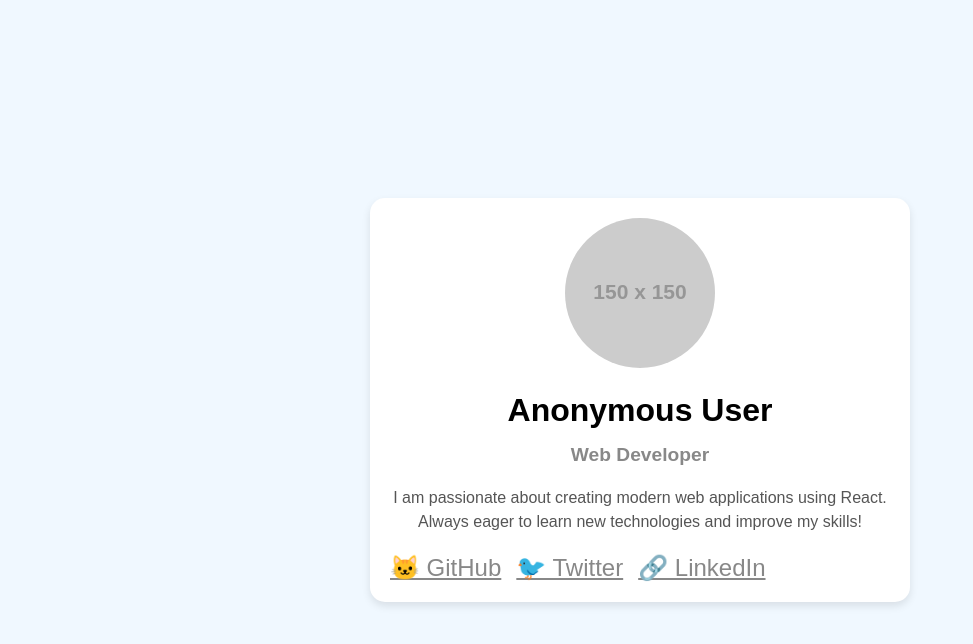
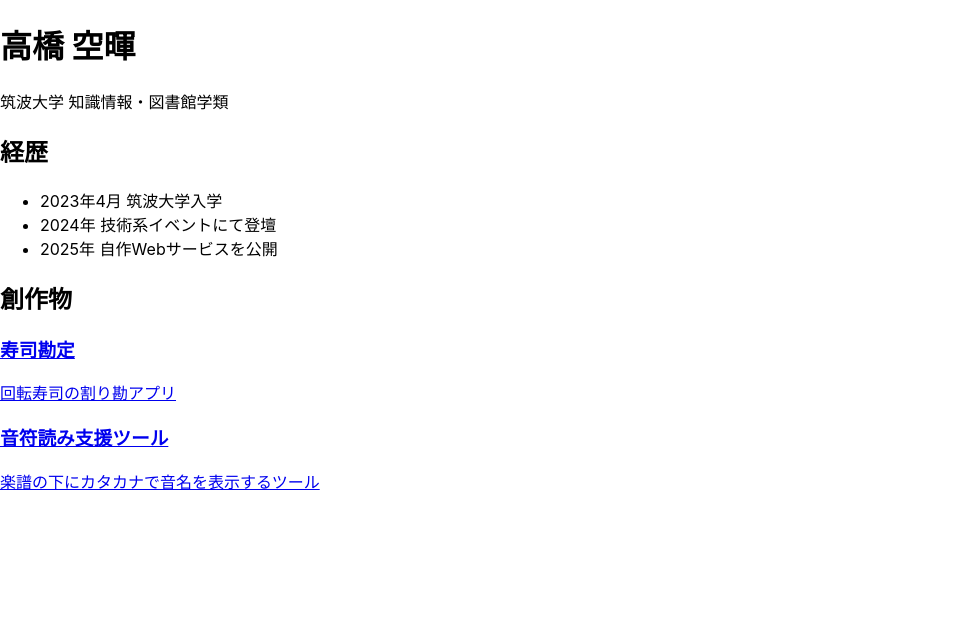
Before and after one commit to Utsugi0101/Utsugi0101.dev, a React (Create React App) app: page / in a window 1280 px wide. Shown: the top 644 px of the page, without its empty margins (0-973 px from the left). Built offline with nearby package versions, Linux system fonts and the light colour scheme.

Commit message:
フォーマットを整理

```diff
--- a/src/App.js
+++ b/src/App.js
@@ -1,84 +1,62 @@
-import React from 'react';
-import styled from 'styled-components';
+// ProfilePage.jsx
+import React from "react";
 
-// スタイリング
-const ProfileContainer = styled.div`
-  display: flex;
-  flex-direction: column;
-  align-items: center;
-  justify-content: center;
-  background-color: #f0f8ff;
-  height: 100vh;
-  font-family: 'Arial', sans-serif;
-`;
+export default function ProfilePage() {
+  const profile = {
+    name: "高橋 空暉",
+    affiliation: "筑波大学 知識情報・図書館学類",
+    history: [
+      "2023年4月 筑波大学入学",
+      "2024年 技術系イベントにて登壇",
+      "2025年 自作Webサービスを公開"
+    ],
+    works: [
+      {
+        title: "寿司勘定",
+        description: "回転寿司の割り勘アプリ",
+        url: "https://example.com/sushikanjo"
+      },
+      {
+        title: "音符読み支援ツール",
+        description: "楽譜の下にカタカナで音名を表示するツール",
+        url: "https://example.com/musicreader"
+      }
+    ]
+  };
 
-const ProfileCard = styled.div`
-  background-color: white;
-  border-radius: 15px;
-  padding: 20px;
-  box-shadow: 0 4px 8px rgba(0, 0, 0, 0.1);
-  max-width: 500px;
-  text-align: center;
-`;
+  return (
+    <div className="max-w-3xl mx-auto p-6 space-y-8">
+      <div className="text-center">
+        <h1 className="text-4xl font-bold">{profile.name}</h1>
+        <p className="text-lg text-gray-600">{profile.affiliation}</p>
+      </div>
 
-const ProfileImage = styled.img`
-  border-radius: 50%;
-  width: 150px;
-  height: 150px;
-  object-fit: cover;
-`;
+      <section>
+        <h2 className="text-2xl font-semibold mb-2">経歴</h2>
+        <ul className="list-disc list-inside space-y-1">
+          {profile.history.map((item, idx) => (
+            <li key={idx}>{item}</li>
+          ))}
+        </ul>
+      </section>
 
-const ProfileName = styled.h1`
-  font-size: 2em;
-  margin: 20px 0 10px;
-`;
-
-const ProfileJob = styled.h2`
-  font-size: 1.2em;
-  color: #888;
-  margin-bottom: 20px;
-`;
-
-const ProfileDescription = styled.p`
-  font-size: 1em;
-  color: #555;
-  line-height: 1.5;
-`;
-
-const SocialLinks = styled.div`
-  margin-top: 20px;
-  display: flex;
-  gap: 15px;
-`;
-
-const SocialIcon = styled.a`
-  font-size: 1.5em;
-  color: #888;
-  transition: color 0.3s ease;
-
-  &:hover {
-    color: #000;
-  }
-`;
-
-function App() {
-  return (
-    <ProfileContainer>
-      <ProfileCard>
-        <ProfileImage src="https://via.placeholder.com/150" alt="Profile" />
-        <ProfileName>Anonymous User</ProfileName>
-        <ProfileJob>Web Developer</ProfileJob>
-        <ProfileDescription>
-          I am passionate about creating modern web applications using React. Always eager to learn new technologies and improve my skills!
-        </ProfileDescription>
-        <SocialLinks>
-          <SocialIcon href="https://github.com" target="_blank">🐱 GitHub</SocialIcon>
-          <SocialIcon href="https://twitter.com" target="_blank">🐦 Twitter</SocialIcon>
-          <SocialIcon href="https://linkedin.com" target="_blank">🔗 LinkedIn</SocialIcon>
-        </SocialLinks>
-      </ProfileCard>
-    </ProfileContainer>
+      <section>
+        <h2 className="text-2xl font-semibold mb-4">創作物</h2>
+        <div className="grid grid-cols-1 md:grid-cols-2 gap-4">
+          {profile.works.map((work, idx) => (
+            <a
+              key={idx}
+              href={work.url}
+              target="_blank"
+              rel="noopener noreferrer"
+              className="block border rounded-xl p-4 hover:shadow-md transition"
+            >
+              <h3 className="text-xl font-bold">{work.title}</h3>
+              <p className="text-gray-600 text-sm">{work.description}</p>
+            </a>
+          ))}
+        </div>
+      </section>
+    </div>
   );
 }
-
-export default App;
```
